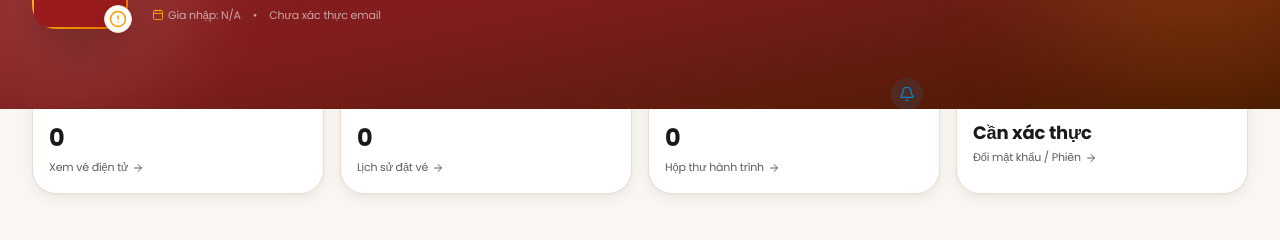
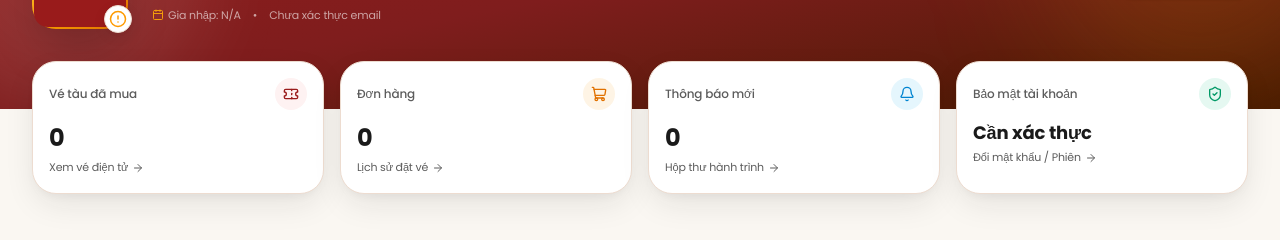
Before and after one commit to aurelynnio/railway-ticket-client, a Next.js app: page /profile in a window 1280 px wide. Shown: the part 211-451 px from the top of the page. Built offline with nearby package versions, Linux system fonts and the light colour scheme; no server answers.

Commit message:
fix(profile): fix stacking context z-index clipping KPI stats cards under hero banner

```diff
--- a/components/layout/profile-layout.tsx
+++ b/components/layout/profile-layout.tsx
@@ -224,12 +224,12 @@ export function ProfileLayout({
       </section>
 
       {/* Overlapping KPI Metric Stats Cards */}
-      <section className="-mt-12 mx-auto max-w-7xl px-4 sm:px-6 lg:px-8">
+      <section className="relative z-10 -mt-12 mx-auto max-w-7xl px-4 sm:px-6 lg:px-8">
         <div className="grid grid-cols-2 gap-3 sm:grid-cols-4 sm:gap-4">
           {/* Card 1: Tickets */}
           <Link
             href="/profile/tickets"
-            className="group block rounded-2xl border border-border bg-card p-4 shadow-md transition-all hover:border-primary/50 hover:shadow-lg"
+            className="group relative block rounded-2xl border border-border bg-card p-4 shadow-lg shadow-black/5 transition-all hover:border-primary/50 hover:shadow-xl hover:-translate-y-0.5"
           >
             <div className="flex items-center justify-between">
               <span className="text-xs font-medium text-ink-muted">Vé tàu đã mua</span>
@@ -249,7 +249,7 @@ export function ProfileLayout({
           {/* Card 2: Orders */}
           <Link
             href="/profile/orders"
-            className="group block rounded-2xl border border-border bg-card p-4 shadow-md transition-all hover:border-primary/50 hover:shadow-lg"
+            className="group relative block rounded-2xl border border-border bg-card p-4 shadow-lg shadow-black/5 transition-all hover:border-primary/50 hover:shadow-xl hover:-translate-y-0.5"
           >
             <div className="flex items-center justify-between">
               <span className="text-xs font-medium text-ink-muted">Đơn hàng</span>
@@ -269,7 +269,7 @@ export function ProfileLayout({
           {/* Card 3: Notifications */}
           <Link
             href="/profile/notifications"
-            className="group block rounded-2xl border border-border bg-card p-4 shadow-md transition-all hover:border-primary/50 hover:shadow-lg"
+            className="group relative block rounded-2xl border border-border bg-card p-4 shadow-lg shadow-black/5 transition-all hover:border-primary/50 hover:shadow-xl hover:-translate-y-0.5"
           >
             <div className="flex items-center justify-between">
               <span className="text-xs font-medium text-ink-muted">Thông báo mới</span>
@@ -292,7 +292,7 @@ export function ProfileLayout({
           {/* Card 4: Security */}
           <Link
             href="/profile#security"
-            className="group block rounded-2xl border border-border bg-card p-4 shadow-md transition-all hover:border-primary/50 hover:shadow-lg"
+            className="group relative block rounded-2xl border border-border bg-card p-4 shadow-lg shadow-black/5 transition-all hover:border-primary/50 hover:shadow-xl hover:-translate-y-0.5"
           >
             <div className="flex items-center justify-between">
               <span className="text-xs font-medium text-ink-muted">Bảo mật tài khoản</span>
```
